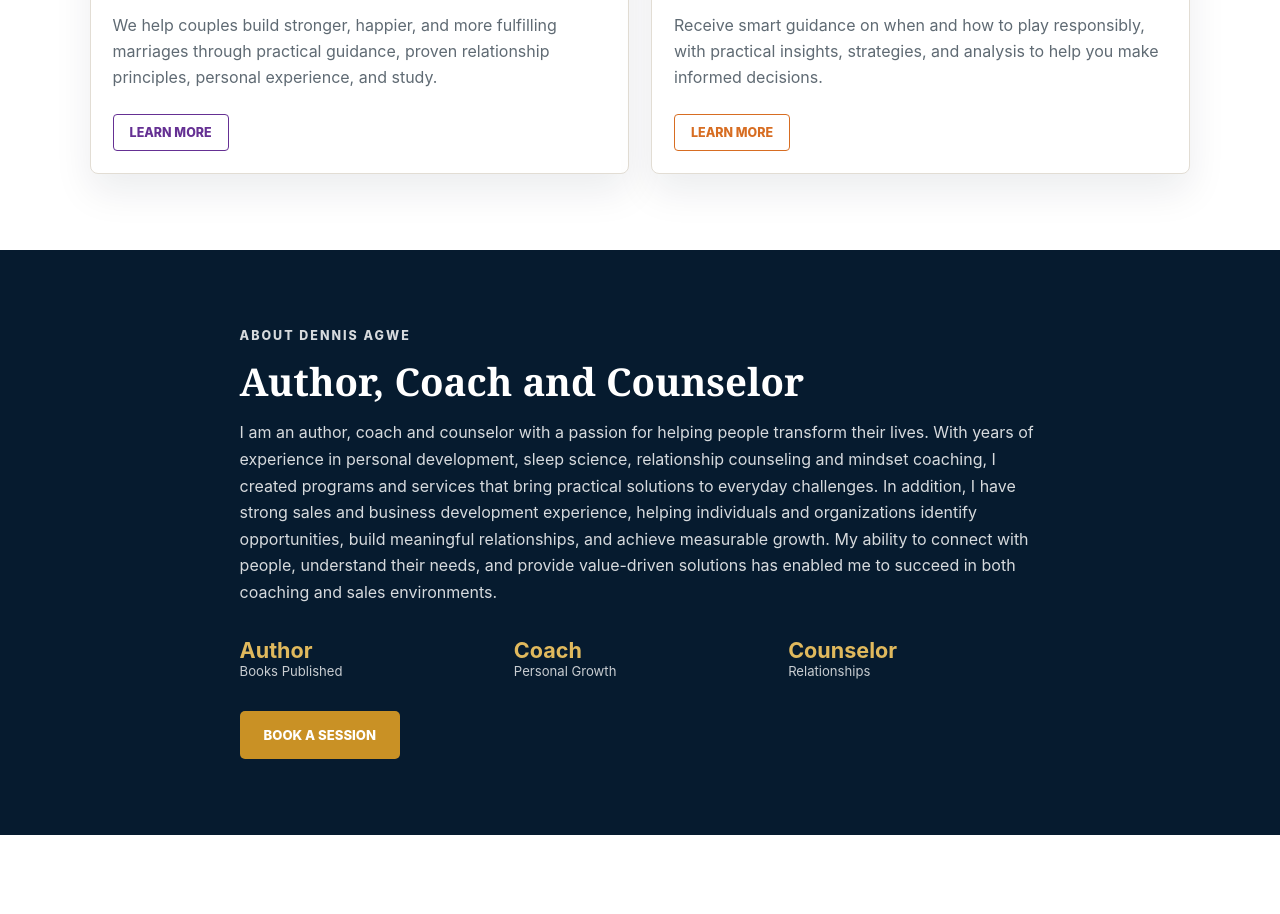
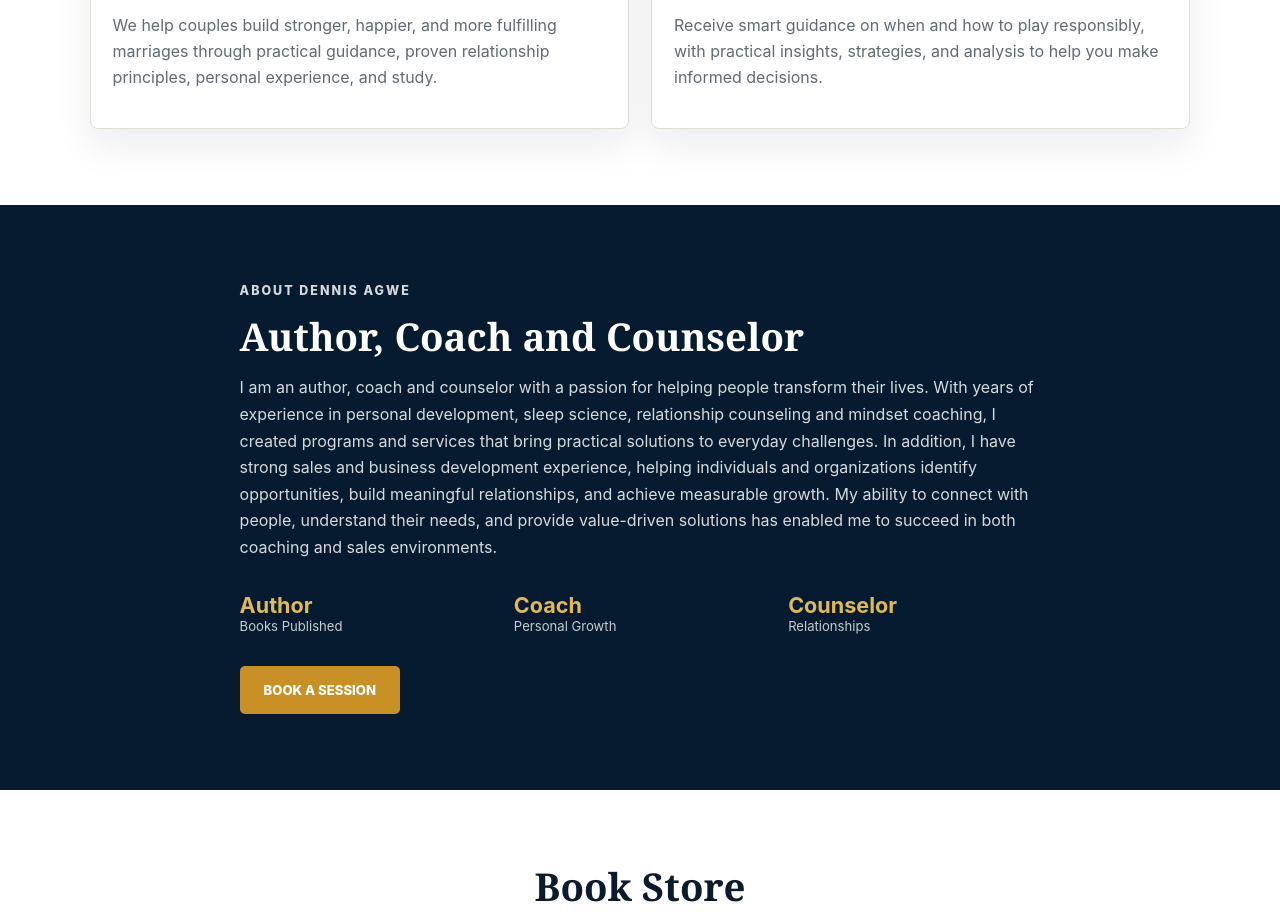
Before and after one commit to DennisTekoh/dennis, a website built with Vite: page index.html in a window 1280 px wide. Shown: the part 1902-2816 px from the top of the page. Built offline with nearby package versions, Linux system fonts and the light colour scheme.

Commit message:
Remove extra service learn more links

```diff
--- a/index.html
+++ b/index.html
@@ -134,7 +134,6 @@
               <h3 data-i18n="marriageTitle">Marriage Counseling</h3>
               <p data-i18n="marriageText1">Strengthen your relationship, resolve conflicts and build a lasting marriage with expert guidance.</p>
               <p data-i18n="marriageText2">We help couples build stronger, happier, and more fulfilling marriages through practical guidance, proven relationship principles, personal experience, and study.</p>
-              <a href="#contact" data-i18n="learnMore">Learn More</a>
             </div>
           </article>
 
@@ -144,7 +143,6 @@
               <h3 data-i18n="lotteryTitle">Lottery Corner</h3>
               <p data-i18n="lotteryText1">Mindset coaching, strategies, lottery education, results, statistics and responsible lottery play.</p>
               <p data-i18n="lotteryText2">Receive smart guidance on when and how to play responsibly, with practical insights, strategies, and analysis to help you make informed decisions.</p>
-              <a href="#lottery-corner" data-i18n="learnMore">Learn More</a>
             </div>
           </article>
         </div>
```
